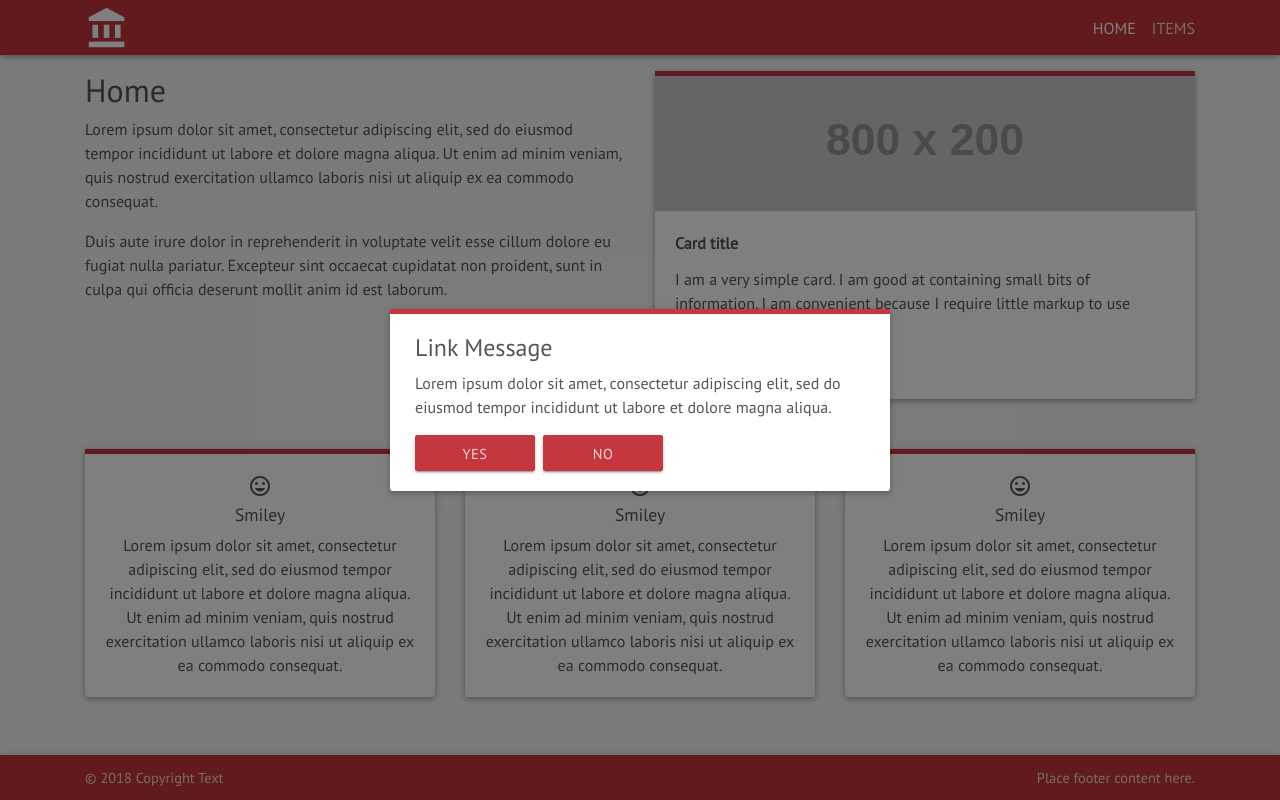
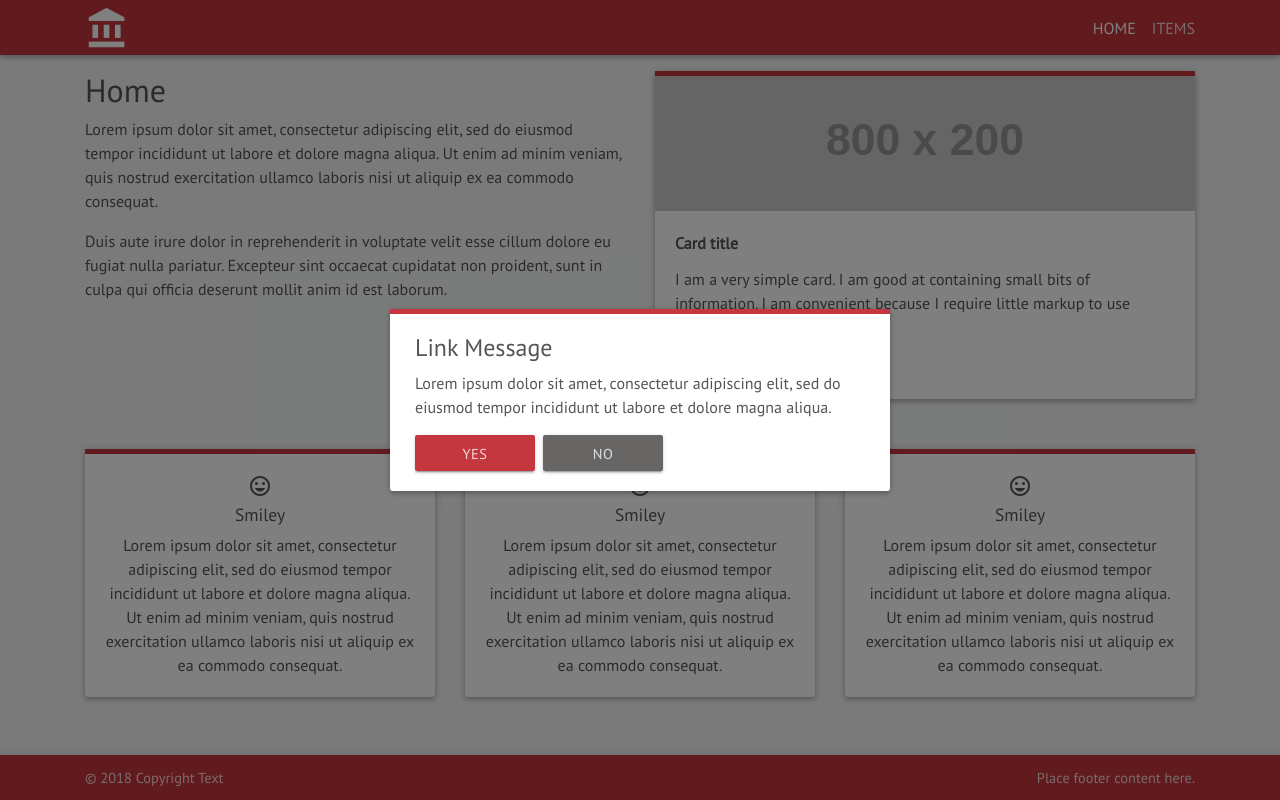
Before and after one commit to sandeepmi/fullstack-vue-app, a Vue app in the folder client/: page / in a window 1280 px wide. Both pictures are taken after a click on the link "This is a link". Built offline with nearby package versions, Linux system fonts and the light colour scheme.

Commit message:
added cssClass option to alert modal actions

```diff
--- a/client/src/components/Home.vue
+++ b/client/src/components/Home.vue
@@ -81,7 +81,8 @@ export default {
           },
           {
             label: 'No',
-            cancel: true
+            cancel: true,
+            cssClass: 'btn-secondary'
           }
         ],
         width: '500px',
--- a/client/src/components/core/AlertModal.vue
+++ b/client/src/components/core/AlertModal.vue
@@ -4,7 +4,7 @@
     <p class="mt0">{{options.message}}</p>
     <div v-if="options.actions">
       <span v-for="action in options.actions" v-bind:key="action.label" class="mr-2">
-        <button class="btn" @click="action.cancel ? close() : action.callback()">{{action.label}}</button>
+        <button class="btn" :class="action.cssClass" @click="action.cancel ? close() : action.callback()">{{action.label}}</button>
       </span>
     </div>
   </Modal>
--- a/client/src/components/items/ItemList.vue
+++ b/client/src/components/items/ItemList.vue
@@ -100,7 +100,8 @@ export default {
           },
           {
             label: 'No',
-            cancel: true
+            cancel: true,
+            cssClass: 'btn-secondary'
           }
         ]
       }
```
